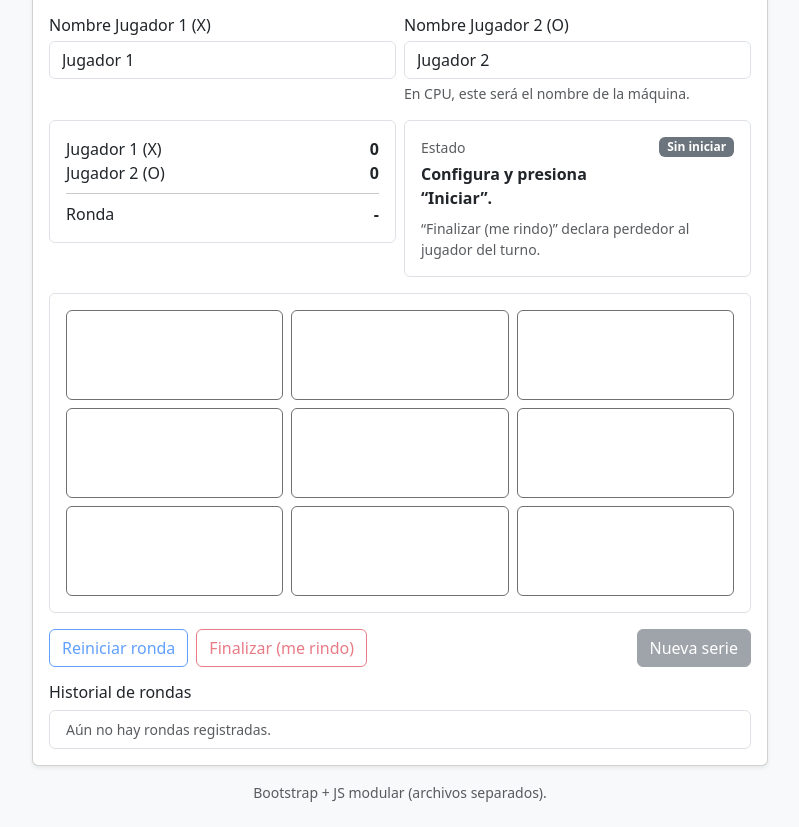
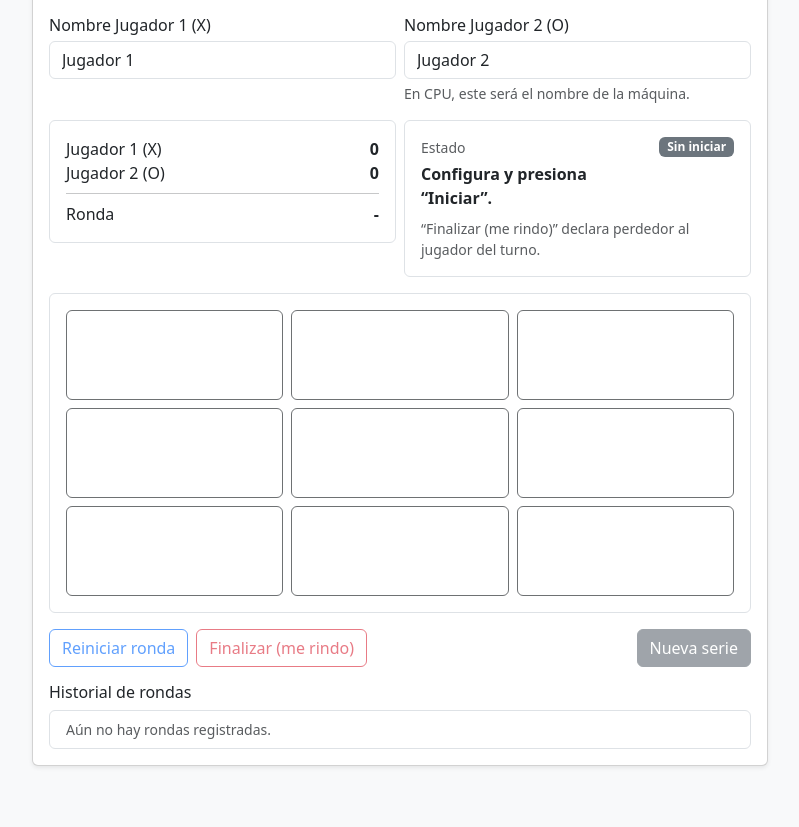
Before and after one commit to RicardoRamirez811/Totito, a plain HTML site: page index.html in a window 1280 px wide. Shown: the part 141-968 px from the top of the page, without its empty margins (240-1039 px from the left). After the commit the page ends 931 px from the top, so only its background shows below. Drawn offline with nearby package versions, Linux system fonts and the light colour scheme.

Commit message:
Correción de texto

```diff
--- a/index.html
+++ b/index.html
@@ -144,10 +144,6 @@
           </div>
         </div>
 
-        <p class="text-muted small mt-3 mb-0 text-center">
-          Bootstrap + JS modular (archivos separados).
-        </p>
-
       </div>
     </div>
   </div>
```
